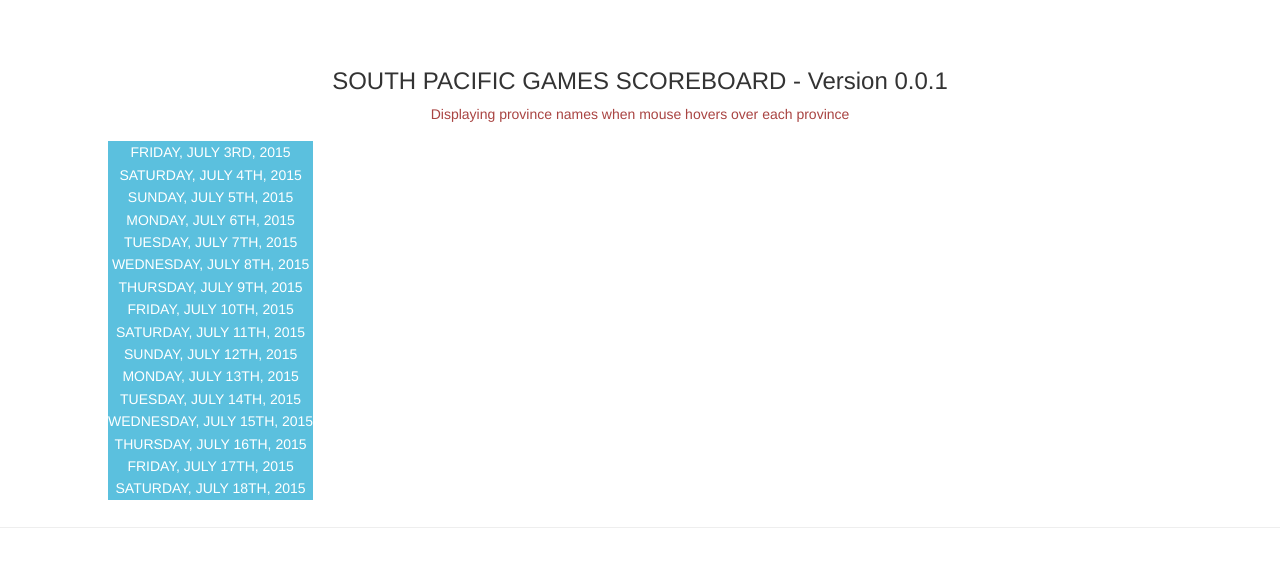
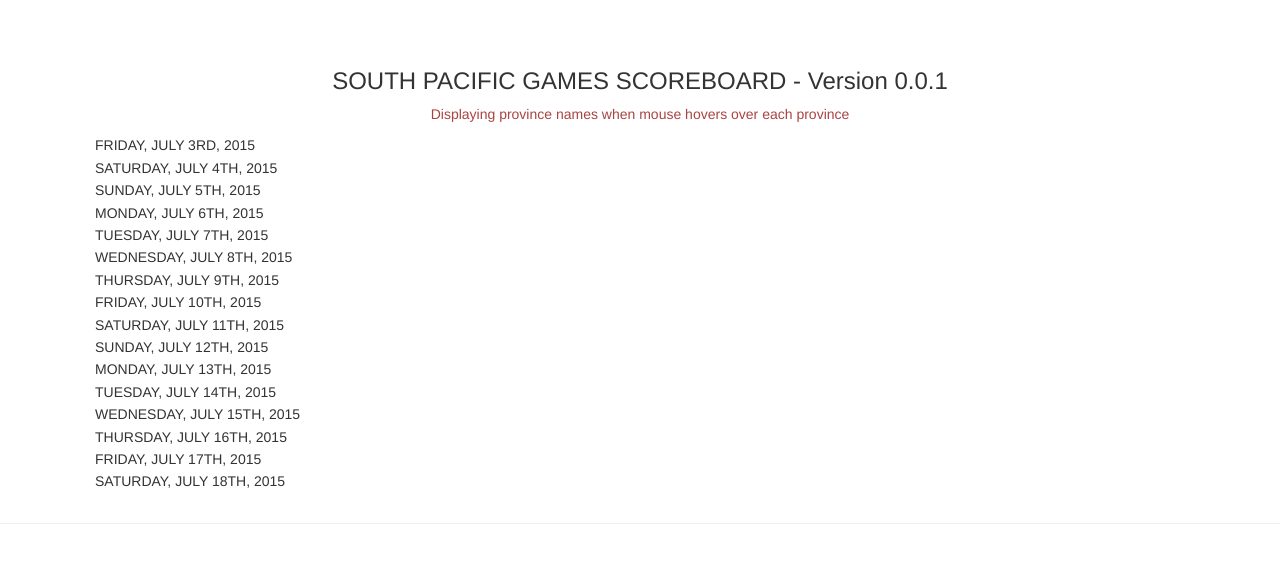
Before and after one commit to sudodezigns/sudodezigns.github.io, a plain HTML site: page reports/2015/png-games-02.html in a window 1280 px wide. Shown: the part 113-686 px from the top of the page. Drawn offline with nearby package versions, Linux system fonts and the light colour scheme; a web font is replaced by a local one.

Commit message:
update 3

```diff
--- a/reports/2015/png-games-02.html
+++ b/reports/2015/png-games-02.html
@@ -70,7 +70,7 @@
               <h3 class="text-capitalize headline">SOUTH PACIFIC GAMES SCOREBOARD - version 0.0.1</h3>
               <p class="text-danger description">Displaying province names when mouse hovers over each province</p>
             </div>
-            <ul class="btn"></ul>
+            <ul class=""></ul>
           </div>
           <div id="insert-footer"></div>
         </div>
@@ -95,7 +95,8 @@
             .data(data)
             .enter()
               .append("li")
-              .attr("class","date btn-info text-uppercase")
+              .attr("class","date text-uppercase")
+              .attr("style","list-style: none;")
               .text(function (d, i) {
                 for (var j = 0; j<data[i].events.length; j++) {
                   console.log(data[i].events[i].time);
```
